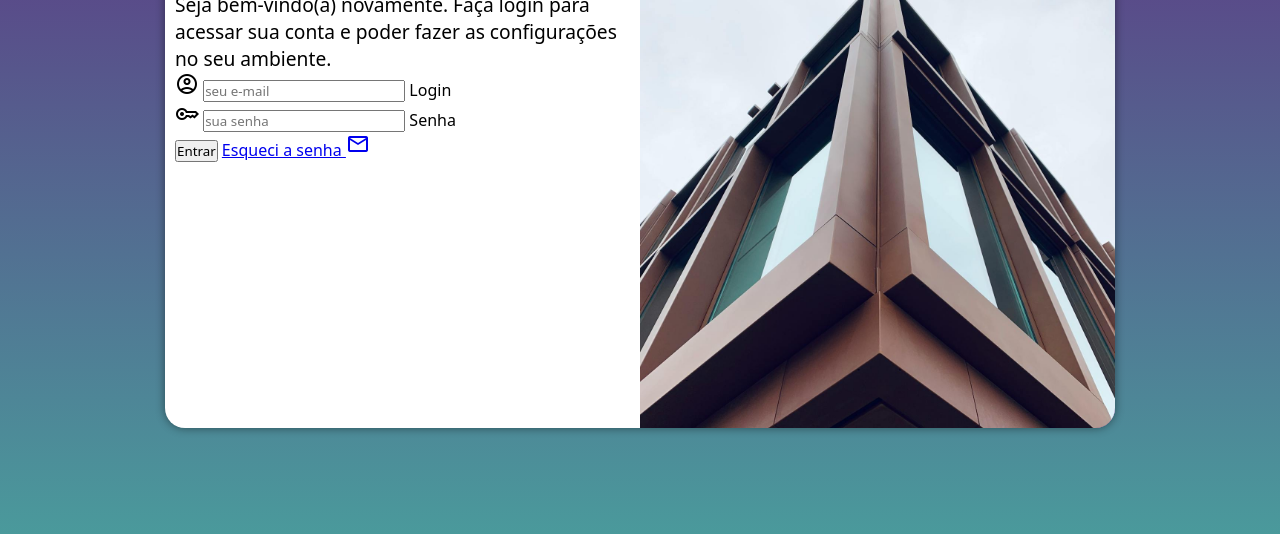
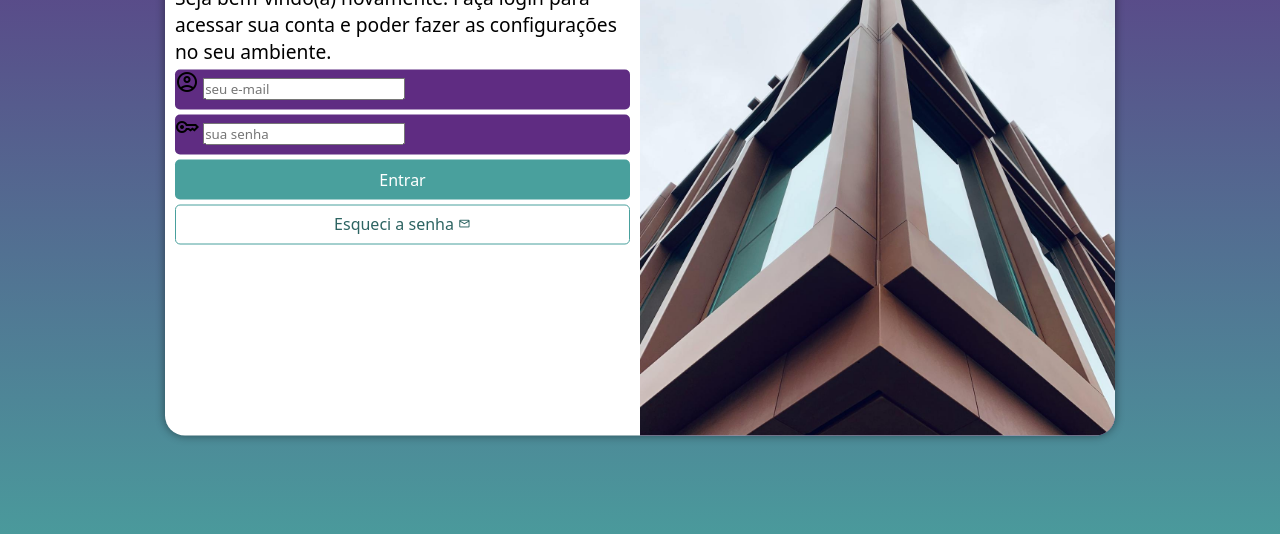
Before and after one commit to Pedro-Moreira1/projeto-login, a plain HTML site: page index.html in a window 1280 px wide. Shown: the part 222-756 px from the top of the page. Drawn offline with nearby package versions, Linux system fonts and the light colour scheme.

Commit message:
capitulo 5

```diff
--- a/estilos/style.css
+++ b/estilos/style.css
@@ -34,7 +34,7 @@ section#login{
 
     background-color: white;
     width: 250px;
-    height: 500px;
+    height: 515px;
     border-radius: 20px;
     box-shadow: 0px 0px 10px rgba(0, 0, 0, 0.458);
 
@@ -62,3 +62,55 @@ div#formulario > h1{
 div#formulario > p{
     font-size: 0.8em;
 }
+
+form > div.campo{
+    background-color: #5f2c82;
+    display: block;
+    width: 100%;
+    height: 40px;
+    border-radius: 5px;
+    margin: 5px 0px
+}
+
+div.campo > label {
+    display: none;
+}
+
+form > input[type=submit]{
+    display: block;
+    font-size: 1em;
+    width: 100%;
+    height: 40px;
+    background-color: #49a09d;
+    color: white;
+    border: none;
+    border-radius:5px ;
+    cursor: pointer;
+}
+
+form > input[type=submit]:hover {
+    background-color: #2d6462;
+}
+
+form > a.botao {
+    display: block;
+    text-align: center;
+    font-size: 1em;
+    width: 100%;
+    height: 40px;
+    padding-top: 7px;
+    margin-top: 5px;
+    background-color: white;
+    color: #2d6462;
+    border: 1px solid #49a09d;
+    border-radius: 5px;
+    text-decoration: none;
+}
+
+form > a.botao:hover {
+    background-color: #6cd3cf;
+}
+
+form > a.botao > span {
+    font-size: 0.8em;
+}
--- a/index.html
+++ b/index.html
@@ -35,7 +35,7 @@
                     </div>
 
                     <input type="submit" value="Entrar">
-                    <a href="esqueci.html">Esqueci a senha <span class="material-symbols-outlined">mail</span>
+                    <a href="esqueci.html" class="botao">Esqueci a senha <span class="material-symbols-outlined">mail</span>
                     </a>
                 </form>
             </div>
```
